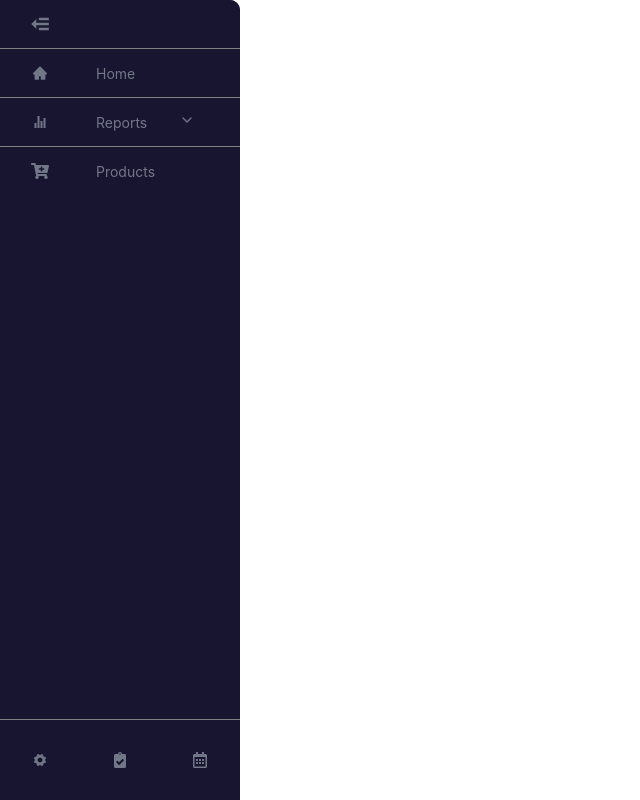
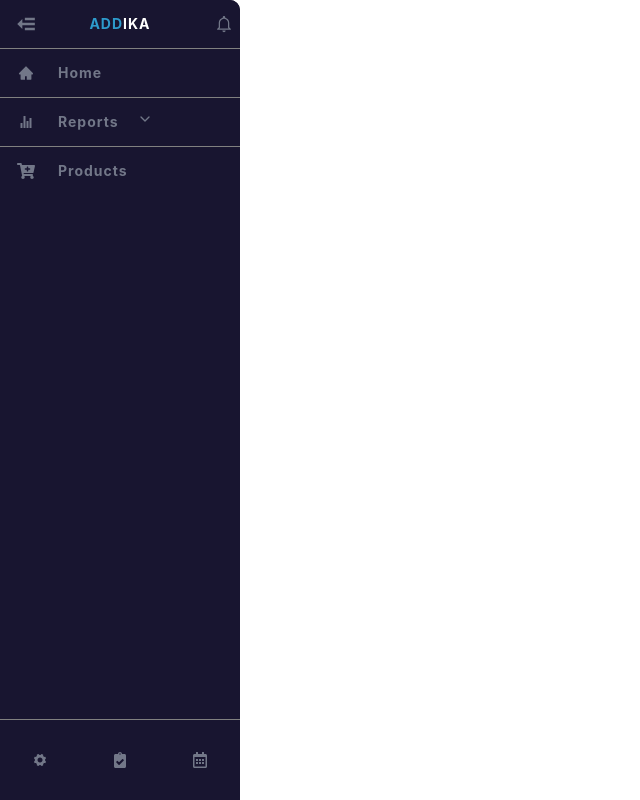
Before and after one commit to junior8adlt/sidebar-dropdown, a React (Create React App) app: page / in a window 1280 px wide. Both pictures are taken after a click on the icon 40 px from the left and 24 px from the top of the page. Shown: the whole page, without its empty margins (0-640 px from the left). Built offline with nearby package versions, Linux system fonts and the light colour scheme.

Commit message:
Add logo on top and bell notification, change Link for NavLink to use ActiveClassname

```diff
--- a/src/components/SidebarTwo.css
+++ b/src/components/SidebarTwo.css
@@ -1,5 +1,6 @@
+@import url('https://fonts.googleapis.com/css2?family=Assistant:wght@200;300;400;500;600;700;800&display=swap');
 .sidebarTwo {
-  width: 5rem;
+  width: 3rem;
   height: 100vh;
   position: fixed;
   background-color: #181530;
@@ -19,7 +20,12 @@
   align-items: center;
   height: 100%;
 }
-
+.blue-text {
+  color: #2d9acb;
+}
+.white-text {
+  color: #fff;
+}
 .sidebarItem {
   width: 100%;
   border-top: 1px solid gray;
@@ -29,9 +35,16 @@
   display: flex;
   align-items: center;
   height: 3rem;
-  color: #727788;
   text-decoration: none;
   transition: 600ms;
+  font-family: Assistant;
+  font-size: 14px;
+  font-weight: bold;
+  font-stretch: normal;
+  font-style: normal;
+  line-height: 1.43;
+  letter-spacing: 1px;
+  color: #727788;
 }
 .sidebarItem:first-child {
   border-top: none;
@@ -49,8 +62,8 @@
 }
 .sidebarTwoLink svg {
   min-width: 2rem;
-  margin: 0 1.5rem;
   font-size: 1rem;
+  margin-left: 10px;
 }
 .sidebarTwo.open .link-text {
   display: block;
@@ -66,10 +79,13 @@
 .sidebarTwo.open .dropdownIcon {
   display: block;
 }
-.sidebarAction {
+.sidebarActionButton {
   cursor: pointer;
 }
-
+.sidebarTwo.open .sidebarActionButton {
+  display: flex;
+  justify-content: space-between;
+}
 .settings {
   display: flex;
   align-items: center;
@@ -94,3 +110,21 @@
   cursor: pointer;
   justify-content: center;
 }
+.is-active {
+  font-size: 14px;
+  font-weight: bold;
+  font-stretch: normal;
+  font-style: normal;
+  line-height: 1.43;
+  letter-spacing: 1px;
+  color: #ffffff;
+  font-family: 'Assistant', sans-serif;
+}
+
+.d-none {
+  display: none;
+}
+
+.d-block {
+  display: block;
+}
--- a/src/components/SidebarTwo.js
+++ b/src/components/SidebarTwo.js
@@ -14,10 +14,12 @@
         <>
            <nav className={`sidebarTwo ${sidebar ? "open" : ""}`}>
             <ul className="sidebarNavTwo">
-            <li className="sidebarItem">
-             <span href="#" className="sidebarTwoLink sidebarAction">
+            <li className="sidebarItem sidebarAction">
+             <span href="#" className="sidebarTwoLink sidebarActionButton">
              {sidebar ? (<CgIcons.CgMoveLeft size={30} onClick={showSidebar} />):
              (<CgIcons.CgMoveRight size={30} onClick={showSidebar} />)}
+             <span className={!sidebar ? 'd-none' : ''}><span className="blue-text">ADD</span><span className="white-text">IKA</span></span>
+             <IoIcons.IoMdNotificationsOutline size={20} className={!sidebar ? 'd-none' : ''}/>
              </span>
              </li>
              {SidebarData.map((item, index) => {
--- a/src/components/SubMenu.js
+++ b/src/components/SubMenu.js
@@ -1,15 +1,16 @@
 import React, { useState } from "react";
-import { Link } from "react-router-dom";
+import { NavLink } from "react-router-dom";
 export const SubMenu = ({ item }) => {
   const [subnav, setSubnav] = useState(false);
   const showSubnav = () => setSubnav(!subnav);
   return (
     <>
      <li className="sidebarItem">
-     <Link
+     <NavLink
         to={item.path}
         className='sidebarTwoLink'
         onClick={item.subNav && showSubnav}
+        activeClassName='is-active'
       >
           {item.icon}
           <span className="link-text">
@@ -22,17 +23,17 @@
             ? item.iconClosed
             : null}
         </div>
-      </Link>
+      </NavLink>
      </li>
       {subnav &&
         item.subNav.map((item, index) => {
           return (
-            <Link to={item.path} key={index} className='dropdownLink'>
+            <NavLink to={item.path} key={index} className='dropdownLink' activeClassName='is-active'>
               {item.icon}
               <span className="link-text">
                {item.title}
              </span>
-            </Link>
+            </NavLink>
           );
         })}
     </>
```
